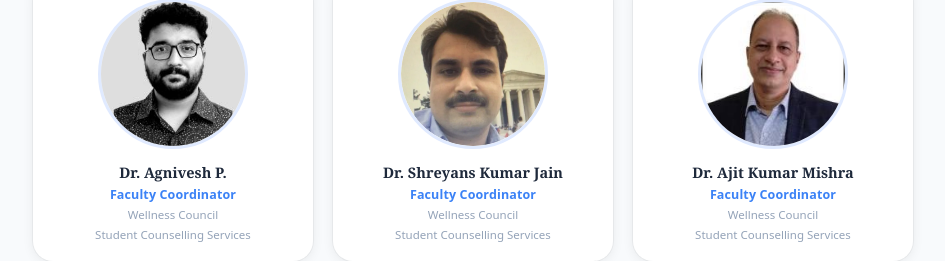
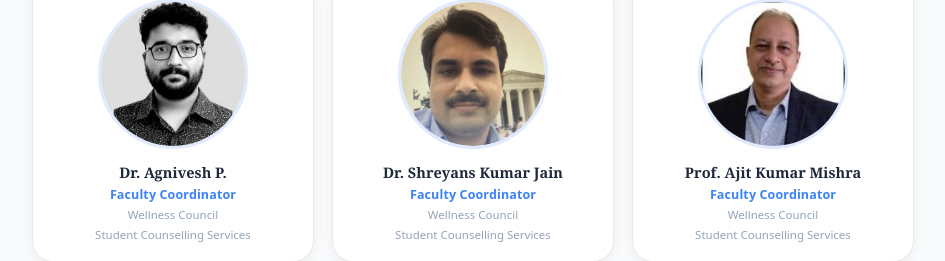
Before and after one commit to SuryanshDixit/scs-wellness-workshop-2026, a Next.js app: page /team in a window 1280 px wide. Shown: the part 825-1086 px from the top of the page, without its empty margins (167-1112 px from the left). Built offline with nearby package versions, Linux system fonts and the light colour scheme; a web font is replaced by a local one.

Commit message:
Update name from Dr. to Prof. for Ajit Kumar Mishra

```diff
--- a/src/app/team/page.js
+++ b/src/app/team/page.js
@@ -28,7 +28,7 @@ const facultyTeam = [
     image: "/team/Ellipse_18.webp",
   },
   {
-    name: "Dr. Ajit Kumar Mishra",
+    name: "Prof. Ajit Kumar Mishra",
     role: "Faculty Coordinator",
     org: "Wellness Council",
     org2: "Student Counselling Services",
```
